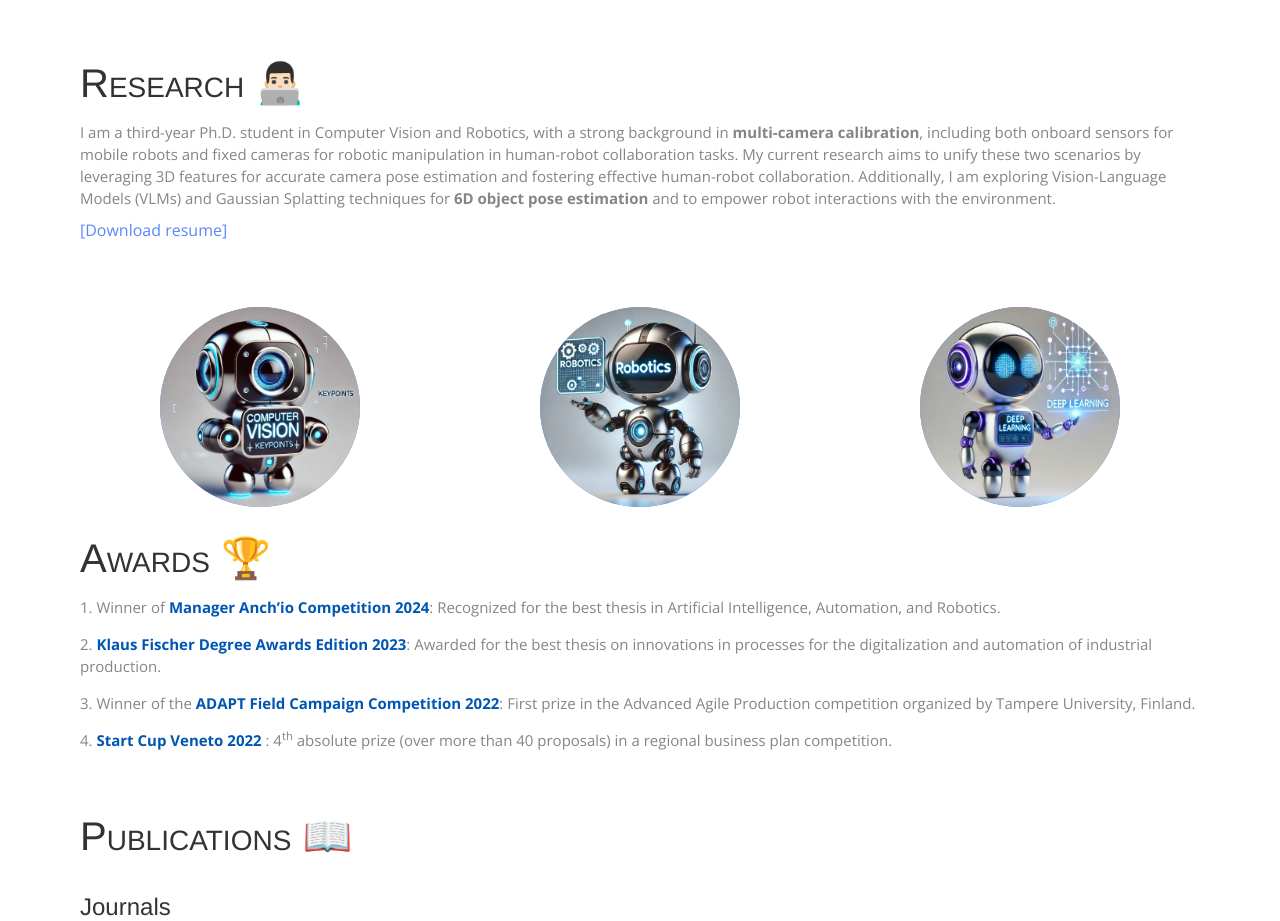
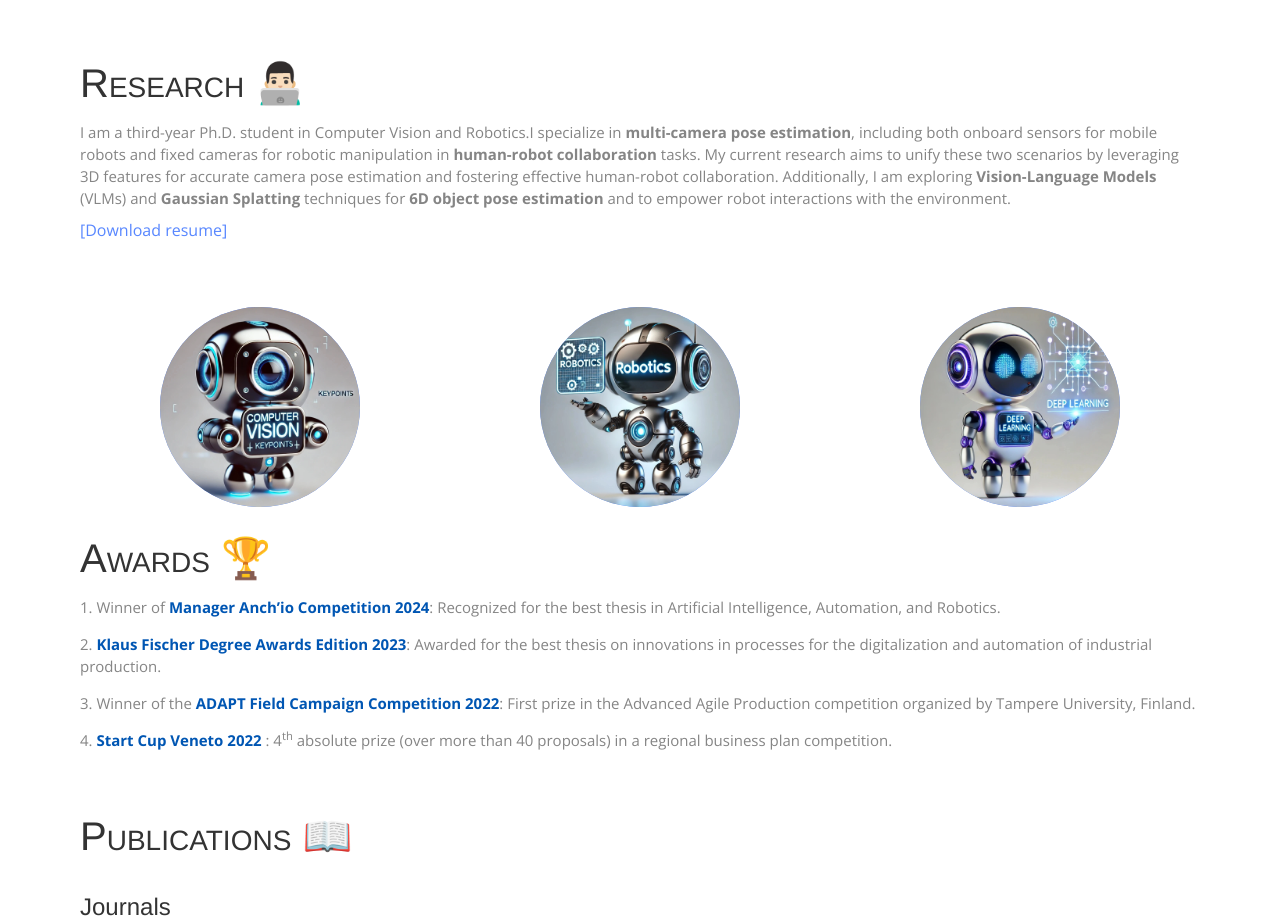
Before and after one commit to davidea97/davidea97.github.io, a plain HTML site: page index.html in a window 1280 px wide. Shown: the part 1624-2545 px from the top of the page. Drawn offline with nearby package versions, Linux system fonts and the light colour scheme.

Commit message:
Updated research description

```diff
--- a/index.html
+++ b/index.html
@@ -133,8 +133,8 @@
   <div class="container">
     <div class="heading ">
       <h2>Research 👨🏻‍💻</h2>
-      <p>I am a third-year Ph.D. student in Computer Vision and Robotics, with a strong background in <strong>multi-camera calibration</strong>, including both onboard sensors for mobile robots and fixed cameras for robotic manipulation in human-robot collaboration tasks. My current research aims to unify these two scenarios by leveraging 3D features for accurate camera pose estimation and fostering effective human-robot collaboration.
-        Additionally, I am exploring Vision-Language Models (VLMs) and Gaussian Splatting techniques for <strong>6D object pose estimation</strong> and to empower robot interactions with the environment.
+      <p>I am a third-year Ph.D. student in Computer Vision and Robotics.I specialize in <strong>multi-camera pose estimation</strong>, including both onboard sensors for mobile robots and fixed cameras for robotic manipulation in <strong>human-robot collaboration</strong> tasks. My current research aims to unify these two scenarios by leveraging 3D features for accurate camera pose estimation and fostering effective human-robot collaboration.
+        Additionally, I am exploring <strong>Vision-Language Models</strong> (VLMs) and <strong>Gaussian Splatting</strong> techniques for <strong>6D object pose estimation</strong> and to empower robot interactions with the environment.
         </p>
       <a href="cv/CV.pdf" id="download_cv" download>[Download resume]</a>
     </div>
```
Also changed, not shown: 1 other file.
